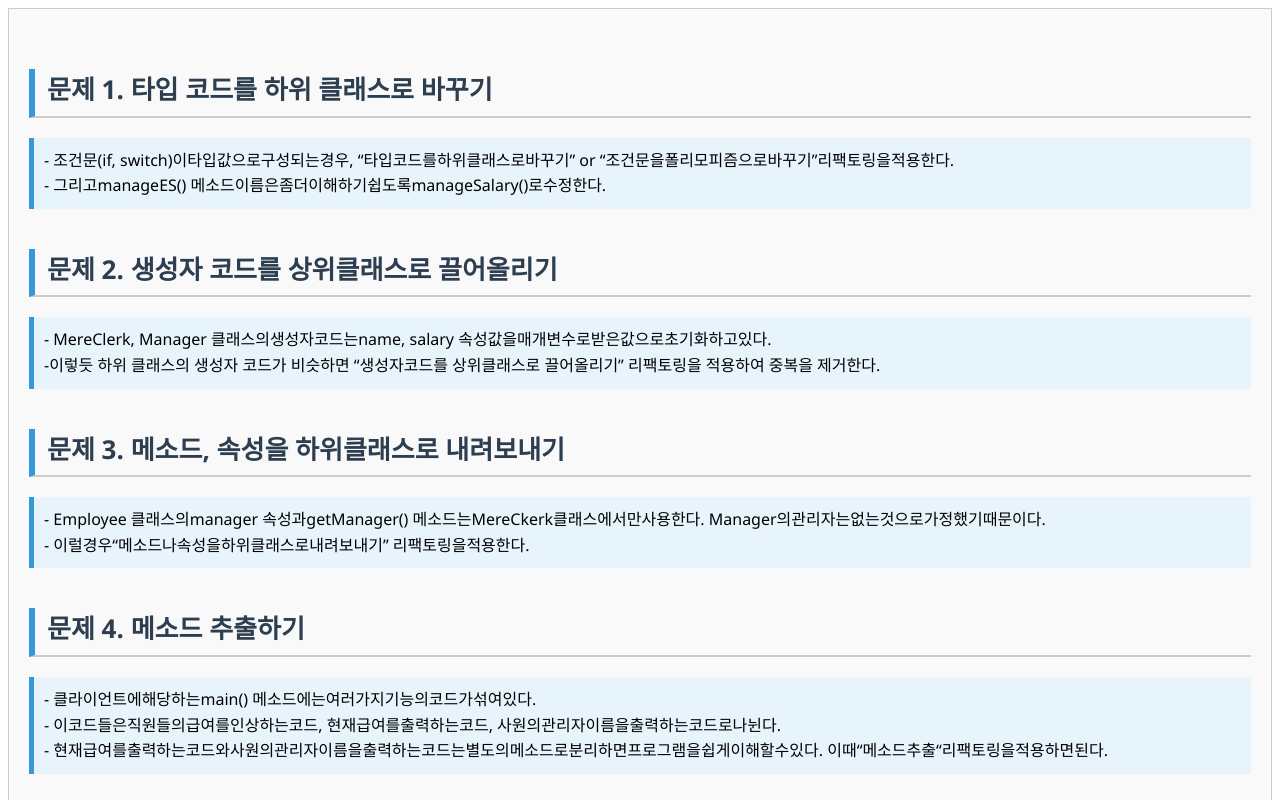
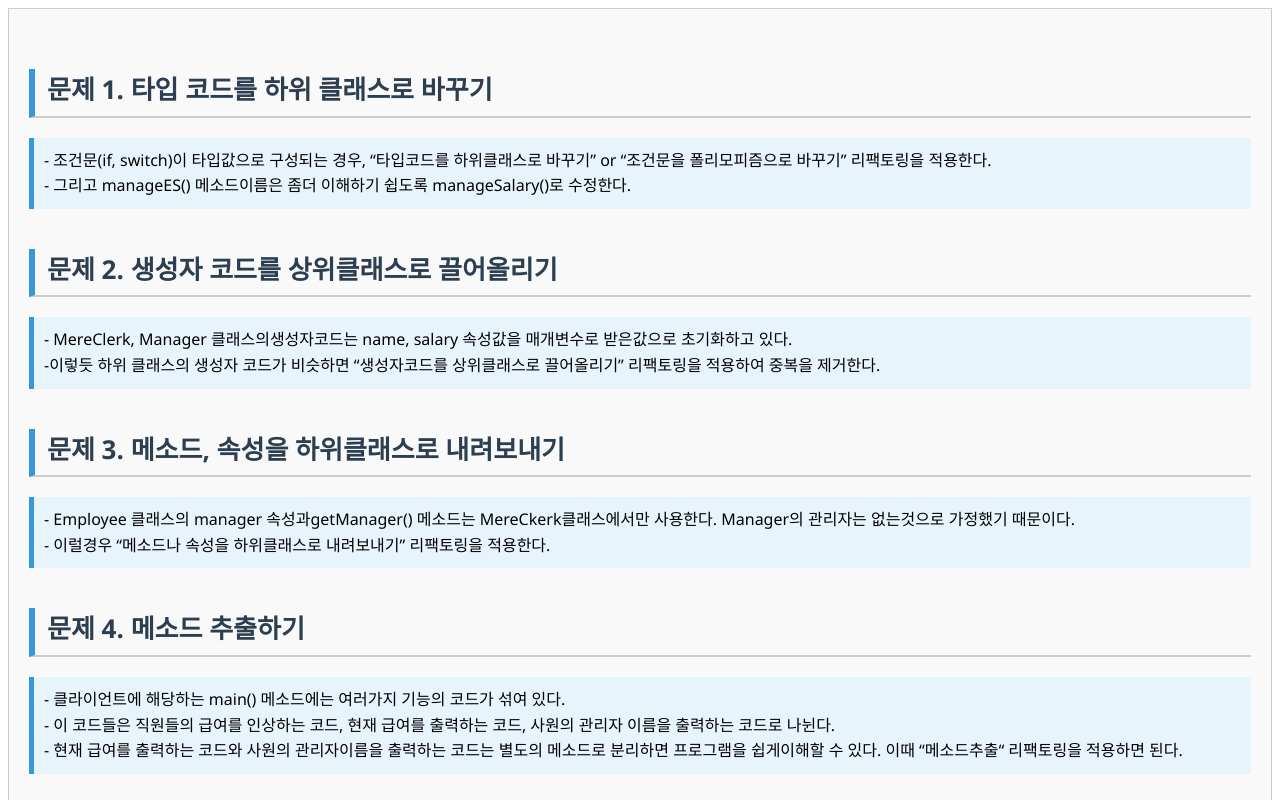
Before and after one commit to purum01/pattern, a plain HTML site: page menu15_2.html in a window 1280 px wide. Shown: the top 800 px of the page. Drawn offline with Linux system fonts and the light colour scheme.

Commit message:
Add files via upload

```diff
--- a/menu15_2.html
+++ b/menu15_2.html
@@ -27,27 +27,27 @@
 
     <h2 class="section-title">문제 1. 타입 코드를 하위 클래스로 바꾸기</h2>
     <div class="desc-box">
-      - 조건문(if, switch)이타입값으로구성되는경우, “타입코드를하위클래스로바꾸기” or “조건문을폴리모피즘으로바꾸기”리팩토링을적용한다.<br>
-      - 그리고manageES() 메소드이름은좀더이해하기쉽도록manageSalary()로수정한다.<br>
+      - 조건문(if, switch)이 타입값으로 구성되는 경우, “타입코드를 하위클래스로 바꾸기” or “조건문을 폴리모피즘으로 바꾸기” 리팩토링을 적용한다.<br>
+      - 그리고 manageES() 메소드이름은 좀더 이해하기 쉽도록 manageSalary()로 수정한다.<br>
     </div>
 
     <h2 class="section-title">문제 2. 생성자 코드를 상위클래스로 끌어올리기</h2>
     <div class="desc-box">
-      - MereClerk, Manager 클래스의생성자코드는name, salary 속성값을매개변수로받은값으로초기화하고있다.<br>
+      - MereClerk, Manager 클래스의생성자코드는 name, salary 속성값을 매개변수로 받은값으로 초기화하고 있다.<br>
       -이렇듯 하위 클래스의 생성자 코드가 비슷하면 “생성자코드를 상위클래스로 끌어올리기” 리팩토링을 적용하여 중복을 제거한다.<br>
     </div>
 
     <h2 class="section-title">문제 3. 메소드, 속성을 하위클래스로 내려보내기</h2>
     <div class="desc-box">
-      - Employee 클래스의manager 속성과getManager() 메소드는MereCkerk클래스에서만사용한다. Manager의관리자는없는것으로가정했기때문이다.<br>
-      - 이럴경우“메소드나속성을하위클래스로내려보내기” 리팩토링을적용한다.<br>
+      - Employee 클래스의 manager 속성과getManager() 메소드는 MereCkerk클래스에서만 사용한다. Manager의 관리자는 없는것으로 가정했기 때문이다.<br>
+      - 이럴경우 “메소드나 속성을 하위클래스로 내려보내기” 리팩토링을 적용한다.<br>
     </div>
 
     <h2 class="section-title">문제 4. 메소드 추출하기</h2>
     <div class="desc-box">
-      - 클라이언트에해당하는main() 메소드에는여러가지기능의코드가섞여있다.<br>
-      - 이코드들은직원들의급여를인상하는코드, 현재급여를출력하는코드, 사원의관리자이름을출력하는코드로나뉜다.<br>
-      - 현재급여를출력하는코드와사원의관리자이름을출력하는코드는별도의메소드로분리하면프로그램을쉽게이해할수있다. 이때“메소드추출“리팩토링을적용하면된다.
+      - 클라이언트에 해당하는 main() 메소드에는 여러가지 기능의 코드가 섞여 있다.<br>
+      - 이 코드들은 직원들의 급여를 인상하는 코드, 현재 급여를 출력하는 코드, 사원의 관리자 이름을 출력하는 코드로 나뉜다.<br>
+      - 현재 급여를 출력하는 코드와 사원의 관리자이름을 출력하는 코드는 별도의 메소드로 분리하면 프로그램을 쉽게이해할 수 있다. 이때 “메소드추출“ 리팩토링을 적용하면 된다.
     </div>
 
     <h2 class="section-title">문제 5. 위임 감추기</h2>
```
